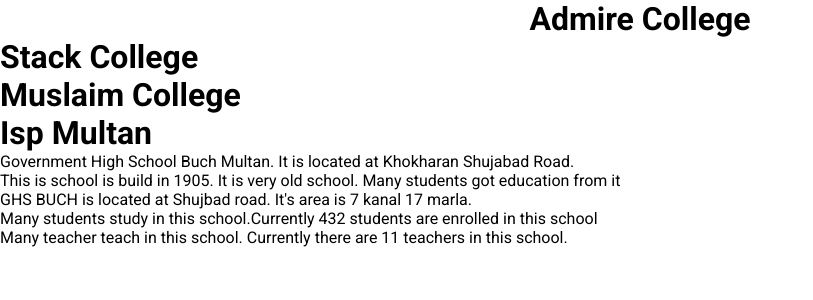
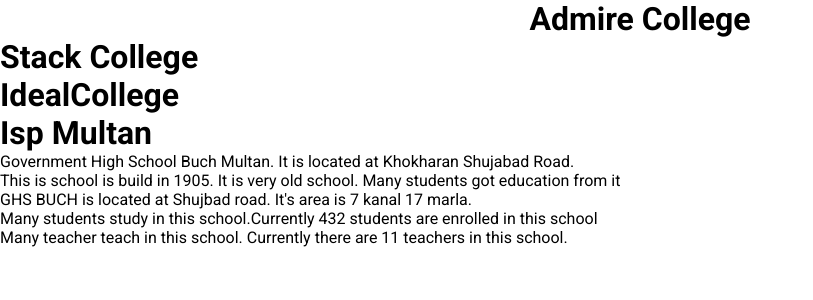
Before and after one commit to Sohaib-Abdullah/github-learning, a React (Vite) app: page / in a window 1280 px wide. Shown: the top 300 px of the page, without its empty margins (0-813 px from the left). Built offline with nearby package versions, Linux system fonts and the light colour scheme.

Commit message:
fix-college

```diff
--- a/src/components/navbar/Navbar.jsx
+++ b/src/components/navbar/Navbar.jsx
@@ -7,7 +7,7 @@ const Navbar = () => {
         Admire College
       </h1>
       <h1>Stack College</h1>
-      <h1>Muslaim College</h1>
+      <h1>IdealCollege</h1>
       <h1>Isp Multan</h1>
     </div>
   );
```
